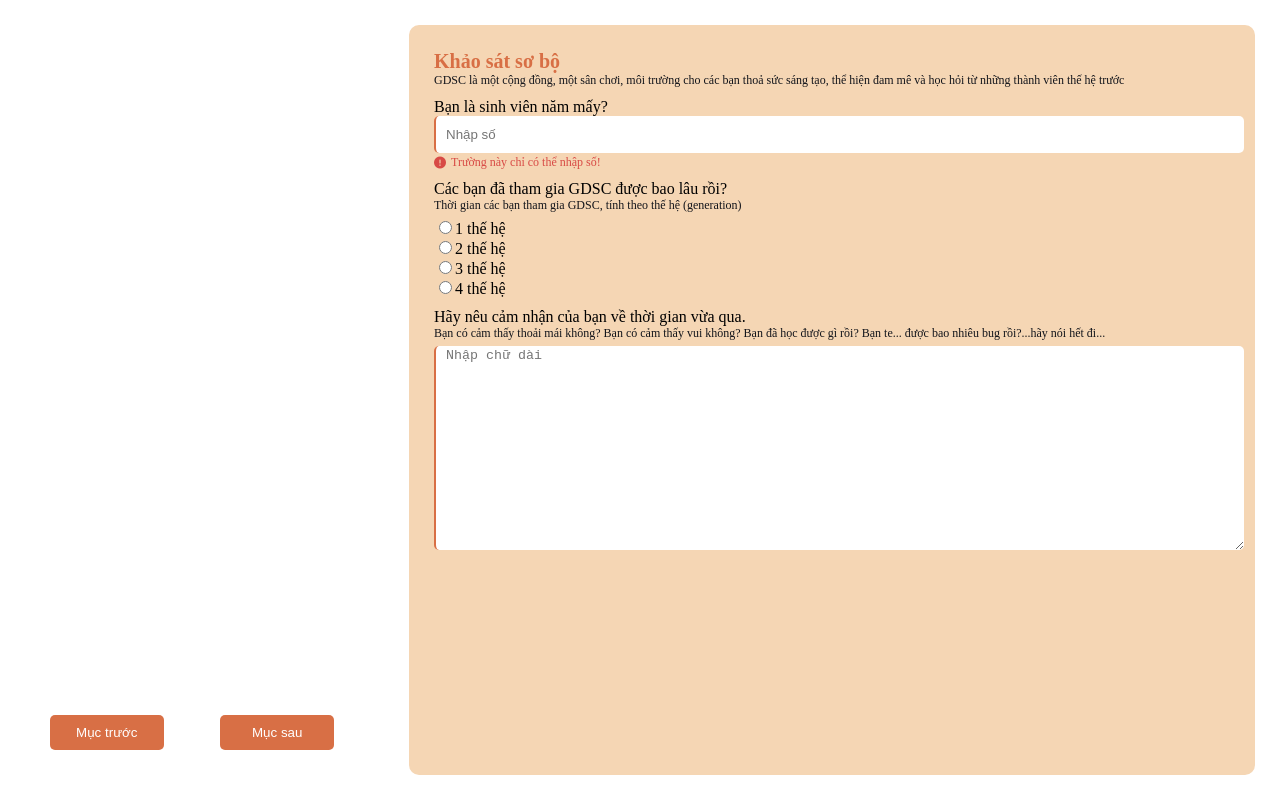
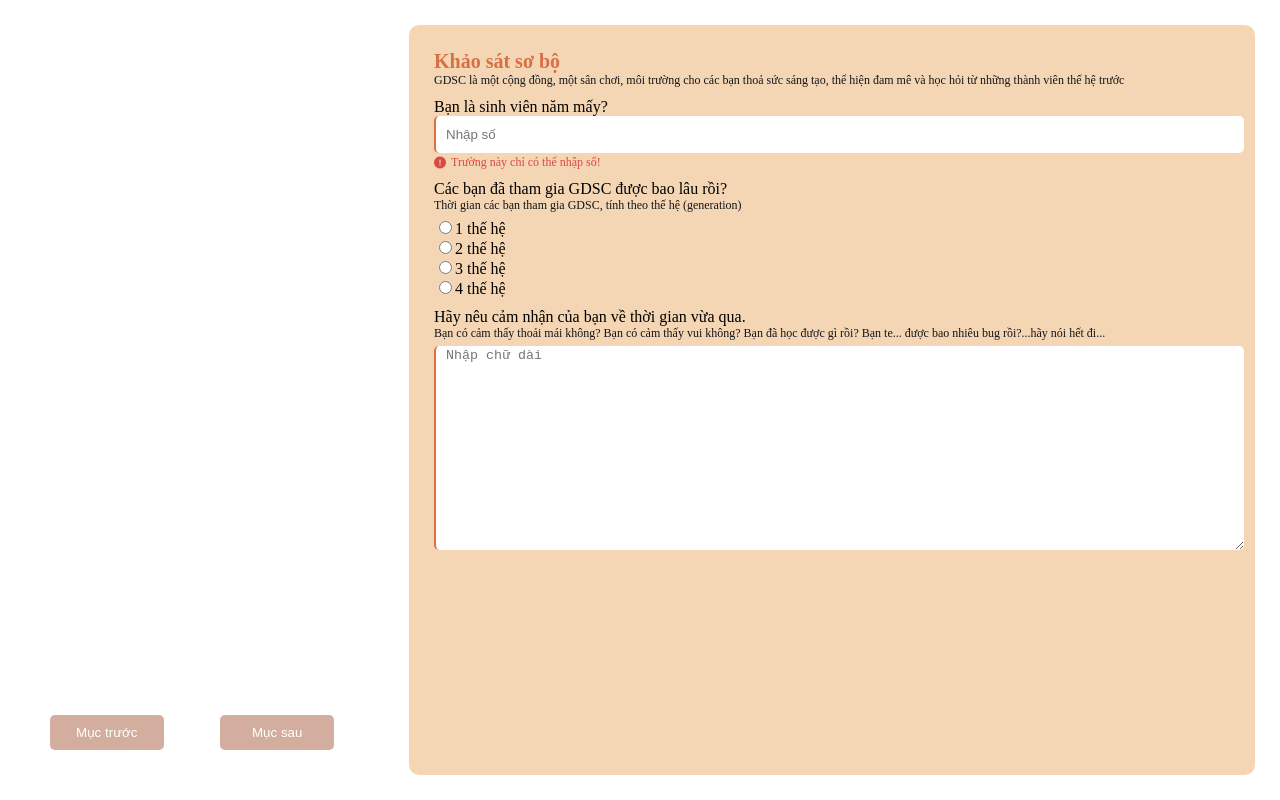
Before and after one commit to bongudth/gdsc-dynamic-component-example, a React (Create React App) app: page / in a window 1280 px wide. Built offline with nearby package versions, Linux system fonts and the light colour scheme; no server answers; a web font is replaced by a local one.

Commit message:
connect api for sectionId

```diff
--- a/src/components/Information/Information.js
+++ b/src/components/Information/Information.js
@@ -1,16 +1,41 @@
-import React, { useState } from 'react'
+import React, { useEffect, useState } from 'react'
 import './Information.scss'
 import axios from 'axios'
 
 function Information() {
   const [title, setTitle] = useState('')
   const [description, setDescription] = useState('')
+  const [sectionId, setSectionId] = useState(0)
+  const [sectionNumber, setSectionNumber] = useState(1)
+  const [hasPrevious, setHasPrevious] = useState(false)
+  const [hasNext, setHasNext] = useState(false)
 
-  axios.get('https://gist.githubusercontent.com/bittermeatball/7854f3d7950469b0203a068fcaf27908/raw/1de87462c4f8c2fd0bfb9d452b246c92697b2eee/sample.json')
-    .then(res => {
-      setTitle(res.data.title)
-      setDescription(res.data.description)
-    })
+  useEffect(() => {
+    axios.get('https://gist.githubusercontent.com/bittermeatball/7854f3d7950469b0203a068fcaf27908/raw/1de87462c4f8c2fd0bfb9d452b246c92697b2eee/sample.json')
+      .then(res => {
+        setTitle(res.data.title)
+        setDescription(res.data.description)
+        setSectionNumber(res.data.sections.length)
+        setHasNext(res.data.sections.length > 1)
+      })
+  }, [])
+
+  useEffect(() => {
+    setHasPrevious(sectionId > 0)
+    setHasNext(sectionId < sectionNumber - 1)
+  }, [sectionId])
+
+  const handlePrevious = () => {
+    if (sectionId > 0) {
+      setSectionId(sectionId - 1)
+    }
+  }
+
+  const handleNext = () => {
+    if (sectionId < sectionNumber - 1) {
+      setSectionId(sectionId + 1)
+    }
+  }
 
   return (
     <div className='information-wrapper'>
@@ -19,8 +44,8 @@ function Information() {
         <div className='information-description'>{description}</div>
       </div>
       <div className='information-action'>
-        <button className='information-button'>Mục trước</button>
-        <button className='information-button'>Mục sau</button>
+        <button className={`information-button ${hasPrevious ? '' : 'none'}`} onClick={handlePrevious}>Mục trước</button>
+        <button className={`information-button ${hasNext ? '' : 'none'}`} onClick={handleNext}>Mục sau</button>
       </div>
     </div>
   )
--- a/src/components/Information/Information.scss
+++ b/src/components/Information/Information.scss
@@ -31,6 +31,12 @@
       border: none;
       border-radius: 5px;
       padding: 10px 15px;
+      cursor: pointer;
+
+      &.none {
+        background-color: #d3ae9f;
+        cursor: default;
+      }
     }
   }
 }
```
